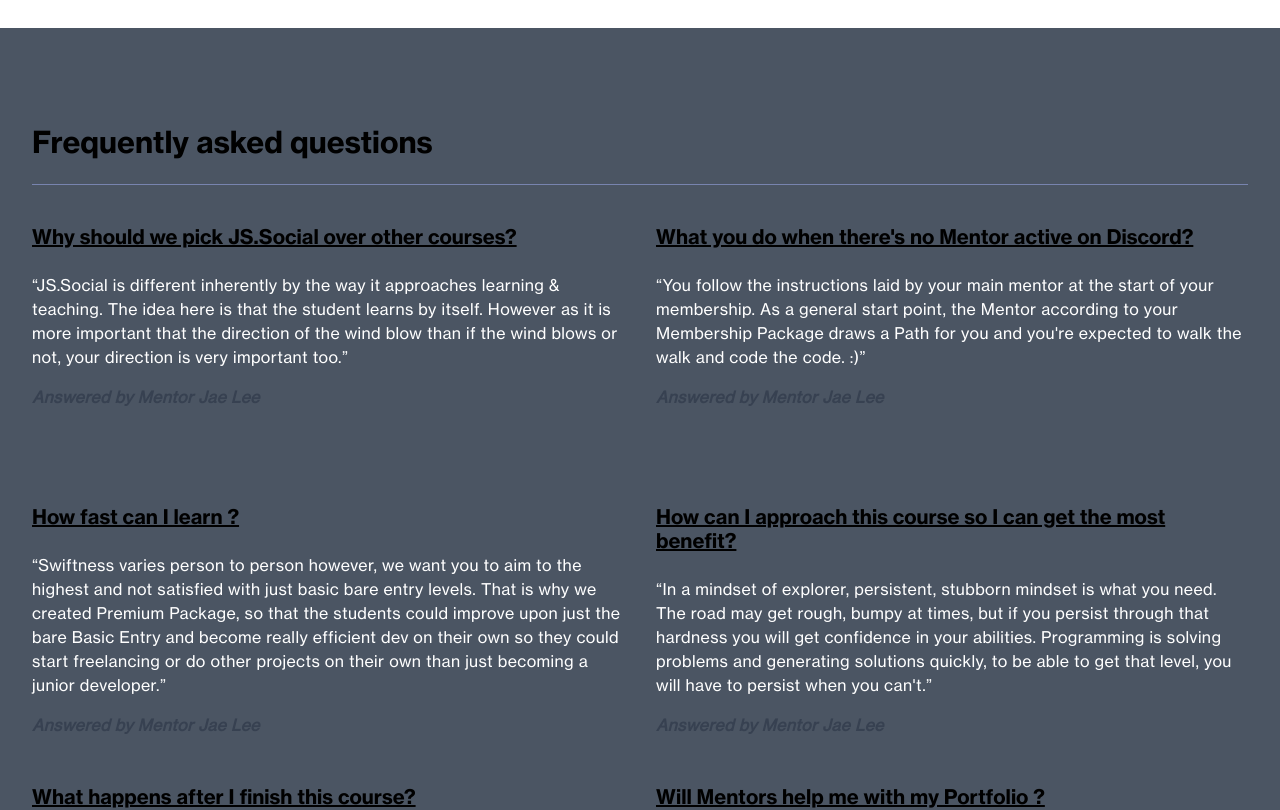
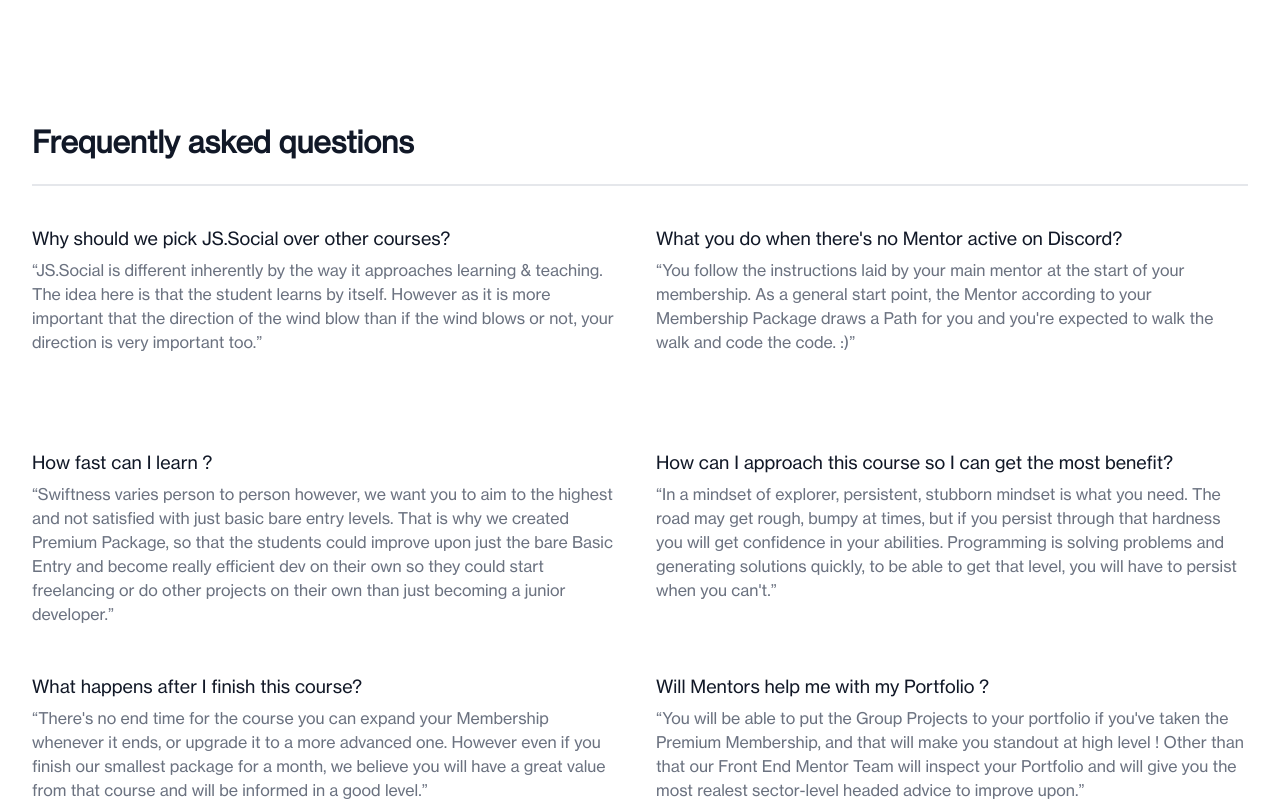
Before and after one commit to jssocial/next, a Next.js app: page /membership in a window 1280 px wide. Shown: the part 2260-3070 px from the top of the page. Built offline with nearby package versions, Linux system fonts and the light colour scheme; what @tailwindcss/typography would draw is missing.

Commit message:
faq updated

```diff
--- a/pages/membership.js
+++ b/pages/membership.js
@@ -516,50 +516,44 @@ export default function Membership() {
         </div>
       </div>
 
-      <div className="bg-gray-600">
-        <div className="max-w-7xl mx-auto py-16 px-4 sm:py-24 sm:px-6 lg:px-8">
-          <h2 className="neue-bold text-3xl font-extrabold text-black">
+      <div class="bg-white">
+  <div class="max-w-7xl mx-auto py-16 px-4 divide-y-2 divide-gray-200 sm:py-24 sm:px-6 lg:px-8">
+    <h2 class="text-3xl font-extrabold text-gray-900">
       Frequently asked questions
     </h2>
-          <div className="mt-6 border-t border-indigo-300 border-opacity-50 pt-10">
-            <dl className="space-y-10 md:space-y-0 md:grid md:grid-cols-2 md:grid-rows-2 md:gap-x-8 md:gap-y-12">
+    <div class="mt-6 pt-10">
+      <dl class="space-y-10 md:space-y-0 md:grid md:grid-cols-2 md:grid-rows-2 md:gap-x-8 md:gap-y-12">
         <div>
-                <dt className="neue-bold text-xl underline leading-6 text-black pb-4 font-bold">
+          <dt class="text-lg leading-6 font-medium text-gray-900">
           Why should we pick JS.Social over other courses?
           </dt>
-                <dd className="neue mt-2 text-base text-white font-normal tracking-wide">
+          <dd class="mt-2 text-base text-gray-500">
           <span>&#8220;</span>JS.Social is different inherently by the
                   way it approaches learning & teaching. The idea here is that
                   the student learns by itself. However as it is more important
                   that the direction of the wind blow than if the wind blows or
                   not, your direction is very important too.<span>&#8221;</span>
-                  <p className="text-gray-700 pt-4 font-bold">
-                    <i>Answered by Mentor Jae Lee</i>
-                  </p>
           </dd>
         </div>
 
         <div>
-                <dt className="neue-bold text-xl underline  leading-6 font-bold text-black pb-4">
+          <dt class="text-lg leading-6 font-medium text-gray-900">
           What you do when there's no Mentor active on Discord?
           </dt>
-                <dd className="neue mt-2 text-base  text-white font-normal tracking-wide">
+          <dd class="mt-2 text-base text-gray-500">
           <span>&#8220;</span>You follow the instructions laid by your
                   main mentor at the start of your membership. As a general
                   start point, the Mentor according to your Membership Package
                   draws a Path for you and you're expected to walk the walk and
                   code the code. :)<span>&#8221;</span>
-                  <p className="neue text-gray-700 pt-4 font-bold">
-                    <i className="neue">Answered by Mentor Jae Lee</i>
-                  </p>
           </dd>
         </div>
 
         <div>
-                <dt className="neue-bold text-xl underline leading-6 font-bold text-black pb-4">
+          <dt class="text-lg leading-6 font-medium text-gray-900">
           How fast can I learn ?
           </dt>
-                <dd className="neue mt-2 text-base text-white font-normal tracking-wide">
+          <dd class="mt-2 text-base text-gray-500">
           <span>&#8220;</span>Swiftness varies person to person however,
                   we want you to aim to the highest and not satisfied with just
                   basic bare entry levels. That is why we created Premium
@@ -568,17 +562,14 @@ export default function Membership() {
                   own so they could start freelancing or do other projects on
                   their own than just becoming a junior developer.
                   <span>&#8221;</span>
-                  <p className="neue text-gray-700 pt-4 font-bold">
-                    <i className="neue">Answered by Mentor Jae Lee</i>
-                  </p>
           </dd>
         </div>
 
         <div>
-                <dt className="neue-bold text-xl underline leading-6 font-bold text-black pb-4">
+          <dt class="text-lg leading-6 font-medium text-gray-900">
           How can I approach this course so I can get the most benefit?
           </dt>
-                <dd className="neue mt-2 text-base  text-white font-normal tracking-wide">
+          <dd class="mt-2 text-base text-gray-500">
           <span>&#8220;</span>In a mindset of explorer, persistent,
                   stubborn mindset is what you need. The road may get rough,
                   bumpy at times, but if you persist through that hardness you
@@ -586,43 +577,34 @@ export default function Membership() {
                   problems and generating solutions quickly, to be able to get
                   that level, you will have to persist when you can't.
                   <span>&#8221;</span>
-                  <p className="neue text-gray-700 pt-4 font-bold">
-                    <i className="neue">Answered by Mentor Jae Lee</i>
-                  </p>
           </dd>
         </div>
 
         <div>
-                <dt className="neue-bold text-xl underline leading-6 font-bold text-black pb-4">
+          <dt class="text-lg leading-6 font-medium text-gray-900">
           What happens after I finish this course?
           </dt>
-                <dd className="neue mt-2 text-base  text-white font-normal tracking-wide">
+          <dd class="mt-2 text-base text-gray-500">
           <span>&#8220;</span>There's no end time for the course you can
                   expand your Membership whenever it ends, or upgrade it to a
                   more advanced one. However even if you finish our smallest
                   package for a month, we believe you will have a great value
                   from that course and will be informed in a good level.
                   <span>&#8221;</span>
-                  <p className="neue text-gray-700 pt-4 font-bold">
-                    <i className="neue">Answered by Mentor Jae Lee</i>
-                  </p>
           </dd>
         </div>
 
         <div>
-                <dt className="neue-bold text-xl underline  leading-6 font-bold text-black pb-4">
+          <dt class="text-lg leading-6 font-medium text-gray-900">
           Will Mentors help me with my Portfolio ?
           </dt>
-                <dd className="neue mt-2 text-base  text-white font-normal tracking-wide">
+          <dd class="mt-2 text-base text-gray-500">
           <span>&#8220;</span>You will be able to put the Group Projects
                   to your portfolio if you've taken the Premium Membership, and
                   that will make you standout at high level ! Other than that
                   our Front End Mentor Team will inspect your Portfolio and will
                   give you the most realest sector-level headed advice to
                   improve upon.<span>&#8221;</span>
-                  <p className="neue text-gray-700 pt-4 font-bold">
-                    <i className="neue">Answered by Mentor Jae Lee</i>
-                  </p>
           </dd>
         </div>
       </dl>
```
Lines whose indentation alone changed are shown as unchanged.
